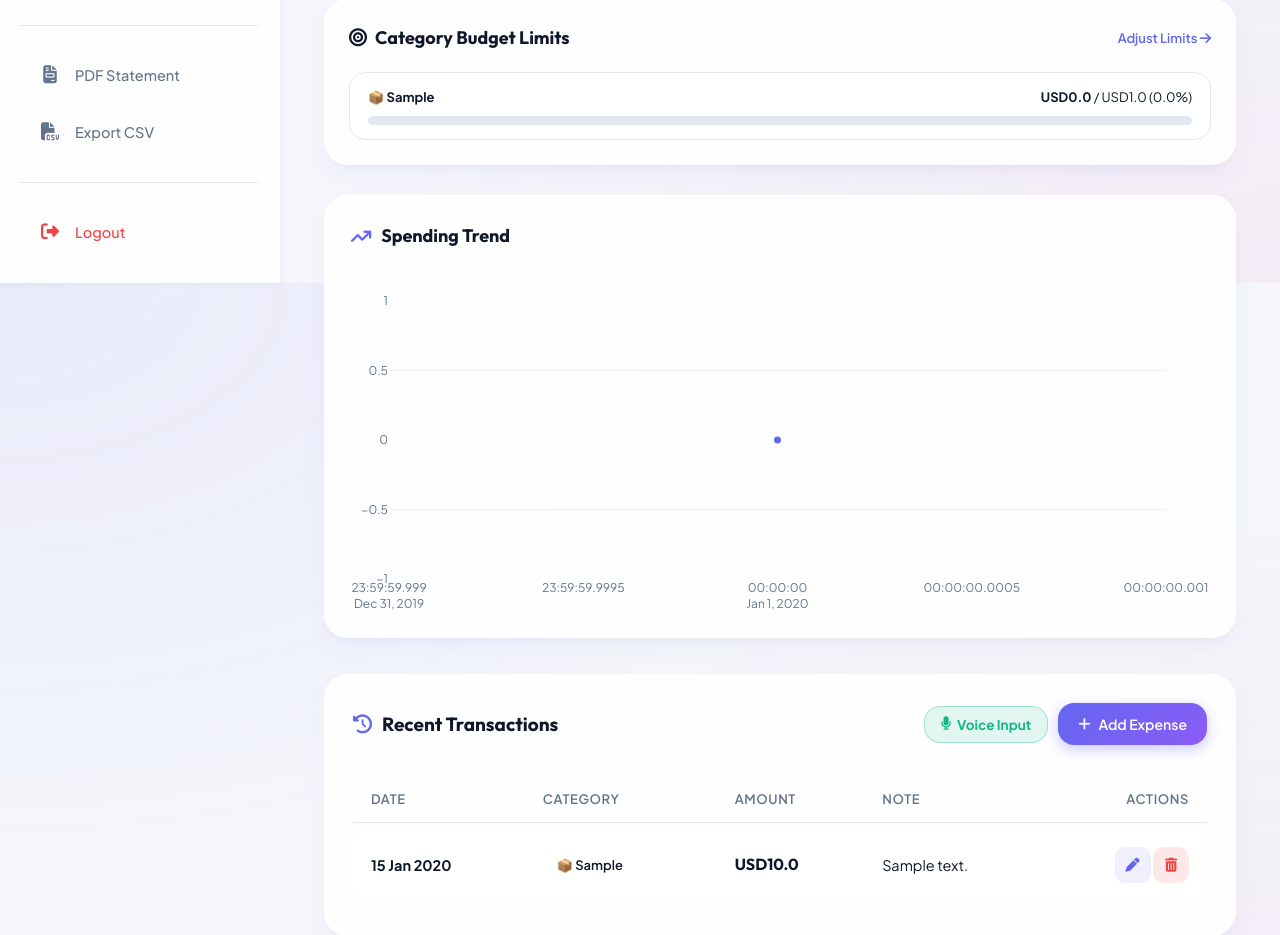
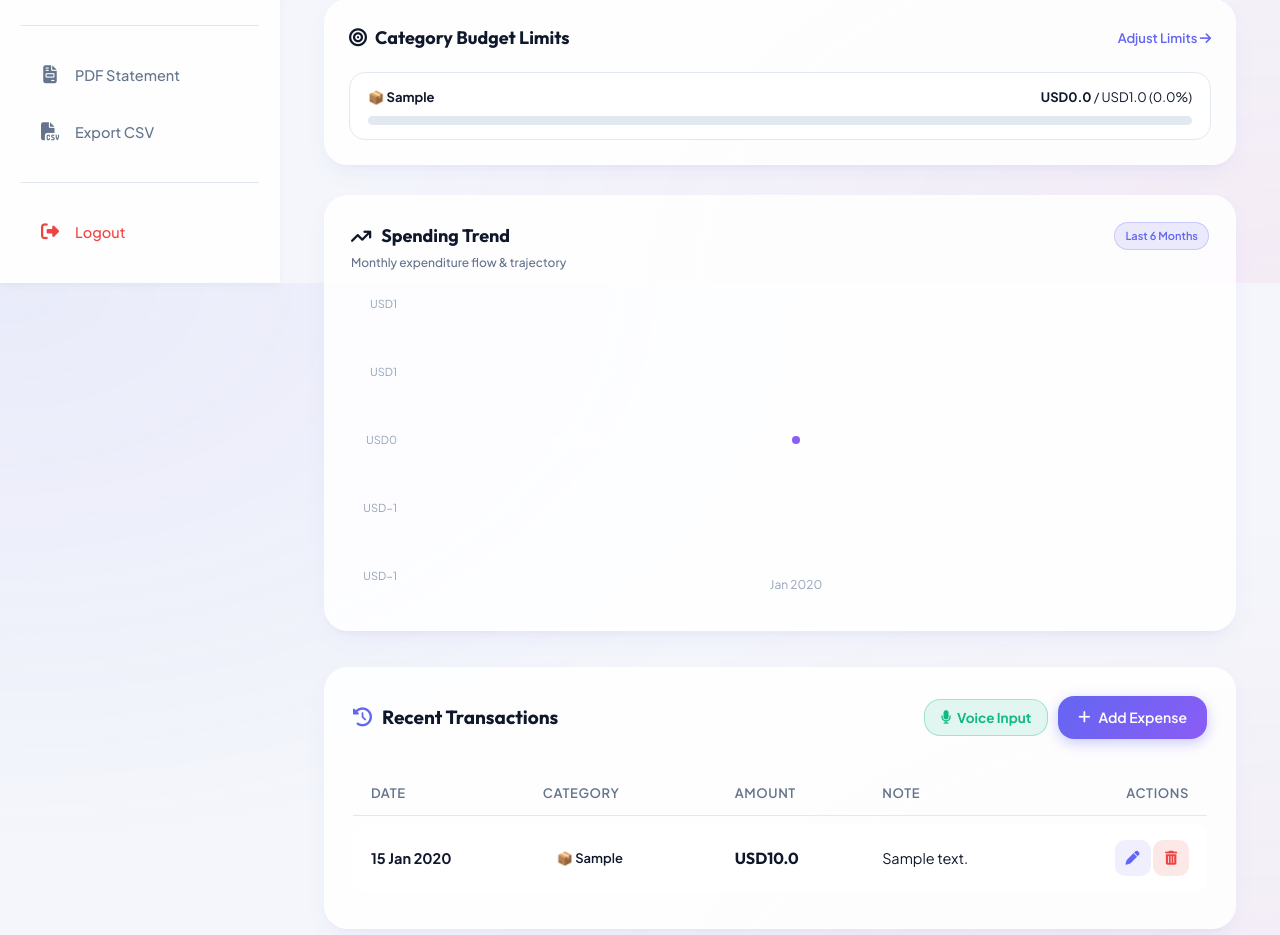
Before and after one commit to SahilHaseeb/Expensive_Tracker, a Flask app: page /dashboard in a window 1280 px wide. Shown: the part 517-1452 px from the top of the page. Run offline with Flask 3, Linux system fonts and the light colour scheme; a user stored in the database is signed in; tables that the repository leaves empty hold one stand-in row (values such as "Sample post"); some libraries are stand-ins or nearby versions.

Commit message:
feat: upgrade dashboard charts with vibrant multi-color donut breakdown, smooth spline area trend curve, and clear currency tooltips

```diff
--- a/app/routes.py
+++ b/app/routes.py
@@ -38,53 +38,100 @@ def dashboard():
     df = pd.DataFrame([(e.amount, e.category, e.date) for e in expenses],
                       columns=['amount', 'category', 'date'])
 
-    # Pie chart
+    # Category Colors Map for Rich Visuals
+    CATEGORY_COLORS = {
+        'Food': '#10B981',           # Emerald Green
+        'Shopping': '#EC4899',       # Vibrant Pink
+        'Rent': '#6366F1',           # Electric Indigo
+        'Transport': '#F59E0B',      # Golden Amber
+        'Entertainment': '#8B5CF6',  # Violet Purple
+        'Healthcare': '#06B6D4',     # Bright Cyan
+        'Utilities': '#3B82F6',      # Sky Blue
+        'Education': '#14B8A6',      # Teal
+        'Groceries': '#84CC16',      # Lime
+        'Personal Care': '#F43F5E',  # Rose
+        'Other': '#94A3B8'           # Slate Grey
+    }
+
+    # 1. Category Breakdown Donut Chart
     pie_chart_json = None
     if not df.empty:
         df['date'] = pd.to_datetime(df['date'])
         current_df = df[(df['date'].dt.month == this_month) & (df['date'].dt.year == this_year)]
         if not current_df.empty:
             cat_sum = current_df.groupby('category')['amount'].sum().reset_index()
-            fig_pie = px.pie(cat_sum, values='amount', names='category',
-                            title='Category Distribution',
-                            color_discrete_sequence=px.colors.sequential.RdBu,
-                            hole=0.4)
+            colors = [CATEGORY_COLORS.get(cat, '#6366F1') for cat in cat_sum['category']]
+
+            fig_pie = go.Figure(data=[go.Pie(
+                labels=cat_sum['category'],
+                values=cat_sum['amount'],
+                hole=0.52,
+                marker=dict(colors=colors, line=dict(color='#0F172A', width=2)),
+                textposition='inside',
+                textinfo='percent+label',
+                textfont=dict(family='Plus Jakarta Sans, sans-serif', size=12, color='#FFFFFF'),
+                hovertemplate='<b>%{label}</b><br>💰 Spent: <b>' + user_currency + '%{value:,.2f}</b><br>📊 Share: <b>%{percent}</b><extra></extra>'
+            )])
+
             fig_pie.update_layout(
                 paper_bgcolor='rgba(0,0,0,0)',
                 plot_bgcolor='rgba(0,0,0,0)',
-                font=dict(family='Plus Jakarta Sans, sans-serif', color='#64748b'),
-                margin=dict(t=30, b=0, l=0, r=0),
-                height=340
+                font=dict(family='Plus Jakarta Sans, sans-serif', color='#94A3B8'),
+                margin=dict(t=15, b=15, l=15, r=15),
+                height=320,
+                showlegend=True,
+                legend=dict(
+                    orientation='h',
+                    yanchor='bottom',
+                    y=-0.22,
+                    xanchor='center',
+                    x=0.5,
+                    font=dict(size=11, color='#94A3B8')
+                )
             )
             pie_chart_json = json.dumps(fig_pie, cls=plotly.utils.PlotlyJSONEncoder)
 
-    # Line chart (Monthly trend)
+    # 2. Spending Trend Smooth Spline Area Chart
     line_chart_json = None
     if not df.empty:
-        df['month_year'] = df['date'].dt.to_period('M')
-        monthly_total = df.groupby('month_year')['amount'].sum().reset_index()
-        monthly_total['month_year'] = monthly_total['month_year'].astype(str)
-        monthly_total = monthly_total.tail(6)
+        df['period'] = df['date'].dt.strftime('%b %Y')
+        df['sort_key'] = df['date'].dt.to_period('M')
+
+        monthly_trend = df.groupby(['sort_key', 'period'])['amount'].sum().reset_index()
+        monthly_trend = monthly_trend.sort_values('sort_key').tail(6)
 
         fig_line = go.Figure()
         fig_line.add_trace(go.Scatter(
-            x=monthly_total['month_year'],
-            y=monthly_total['amount'],
+            x=monthly_trend['period'],
+            y=monthly_trend['amount'],
             mode='lines+markers',
-            line=dict(color='#6366F1', width=3),
-            marker=dict(size=9, color='#6366F1', line=dict(color='white', width=2)),
+            line=dict(color='#6366F1', width=3.5, shape='spline', smoothing=1.3),
+            marker=dict(size=10, color='#8B5CF6', line=dict(color='#FFFFFF', width=2)),
             fill='tozeroy',
-            fillcolor='rgba(99, 102, 241, 0.12)',
-            name='Monthly Spend'
+            fillcolor='rgba(99, 102, 241, 0.18)',
+            name='Monthly Total',
+            hovertemplate='<b>📅 Month: %{x}</b><br>💰 Total Spent: <b>' + user_currency + '%{y:,.2f}</b><extra></extra>'
         ))
+
         fig_line.update_layout(
             paper_bgcolor='rgba(0,0,0,0)',
             plot_bgcolor='rgba(0,0,0,0)',
-            font=dict(family='Plus Jakarta Sans, sans-serif', color='#64748b'),
-            margin=dict(t=30, b=0, l=0, r=0),
-            height=340,
-            xaxis=dict(showgrid=False),
-            yaxis=dict(showgrid=True, gridcolor='rgba(0,0,0,0.05)')
+            font=dict(family='Plus Jakarta Sans, sans-serif', color='#94A3B8'),
+            margin=dict(t=20, b=20, l=15, r=15),
+            height=320,
+            xaxis=dict(
+                showgrid=False,
+                color='#94A3B8',
+                tickfont=dict(size=12, family='Plus Jakarta Sans, sans-serif')
+            ),
+            yaxis=dict(
+                showgrid=True,
+                gridcolor='rgba(255, 255, 255, 0.08)',
+                color='#94A3B8',
+                tickprefix=user_currency,
+                tickformat=',.0f',
+                tickfont=dict(size=11, family='Plus Jakarta Sans, sans-serif')
+            )
         )
         line_chart_json = json.dumps(fig_line, cls=plotly.utils.PlotlyJSONEncoder)
 
--- a/app/static/css/style.css
+++ b/app/static/css/style.css
@@ -630,9 +630,9 @@ body {
 
 .chart-header {
     display: flex;
-    align-items: center;
+    align-items: flex-start;
     justify-content: space-between;
-    margin-bottom: 20px;
+    margin-bottom: 12px;
 }
 
 .chart-header h3 {
@@ -643,14 +643,29 @@ body {
     align-items: center;
     gap: 10px;
     color: var(--text-main);
-}
-
-.chart-header h3 i {
+    margin-bottom: 2px;
+}
+
+.chart-sub-title {
+    font-size: 12px;
+    color: var(--text-muted);
+    font-weight: 500;
+    margin: 0;
+}
+
+.chart-badge {
+    font-size: 11px;
+    font-weight: 600;
+    padding: 4px 10px;
+    border-radius: 20px;
+    background: rgba(99, 102, 241, 0.12);
     color: var(--primary);
+    border: 1px solid rgba(99, 102, 241, 0.25);
+    white-space: nowrap;
 }
 
 .chart-container {
-    min-height: 330px;
+    min-height: 320px;
     width: 100%;
 }
 
--- a/app/templates/dashboard.html
+++ b/app/templates/dashboard.html
@@ -165,18 +165,26 @@
     <!-- Charts Section -->
     <div class="charts-grid">
         {% if pie_chart_json %}
-        <div class="chart-card glass card-hover">
+        <div class="chart-card glass card-hover animate-fade-up">
             <div class="chart-header">
-                <h3><i class="fas fa-chart-pie"></i> Category Breakdown</h3>
+                <div>
+                    <h3><i class="fas fa-chart-pie text-accent"></i> Category Breakdown</h3>
+                    <p class="chart-sub-title">Where your money goes this month</p>
+                </div>
+                <span class="chart-badge">Active Month</span>
             </div>
             <div id="pie-chart" class="chart-container"></div>
         </div>
         {% endif %}
 
         {% if line_chart_json %}
-        <div class="chart-card glass card-hover">
+        <div class="chart-card glass card-hover animate-fade-up">
             <div class="chart-header">
-                <h3><i class="fas fa-arrow-trend-up"></i> Spending Trend</h3>
+                <div>
+                    <h3><i class="fas fa-arrow-trend-up text-primary"></i> Spending Trend</h3>
+                    <p class="chart-sub-title">Monthly expenditure flow & trajectory</p>
+                </div>
+                <span class="chart-badge">Last 6 Months</span>
             </div>
             <div id="line-chart" class="chart-container"></div>
         </div>
```
